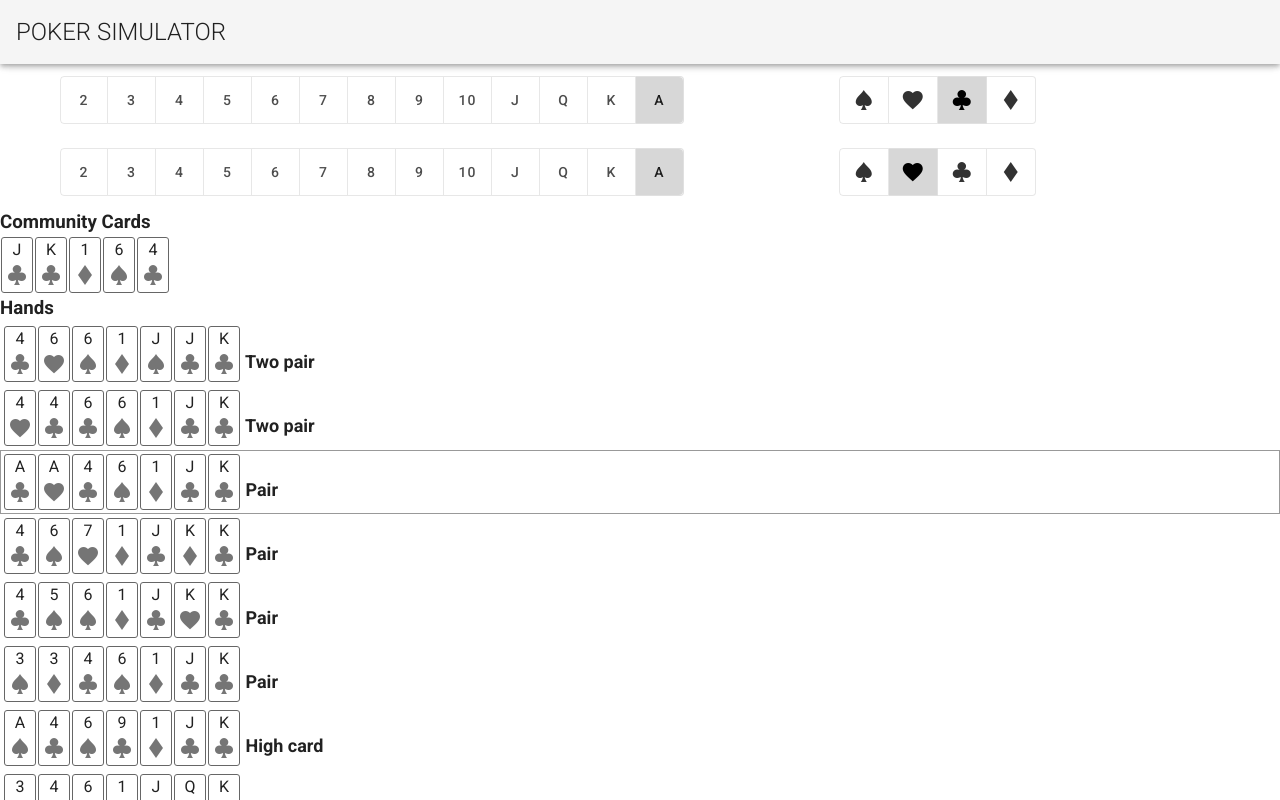
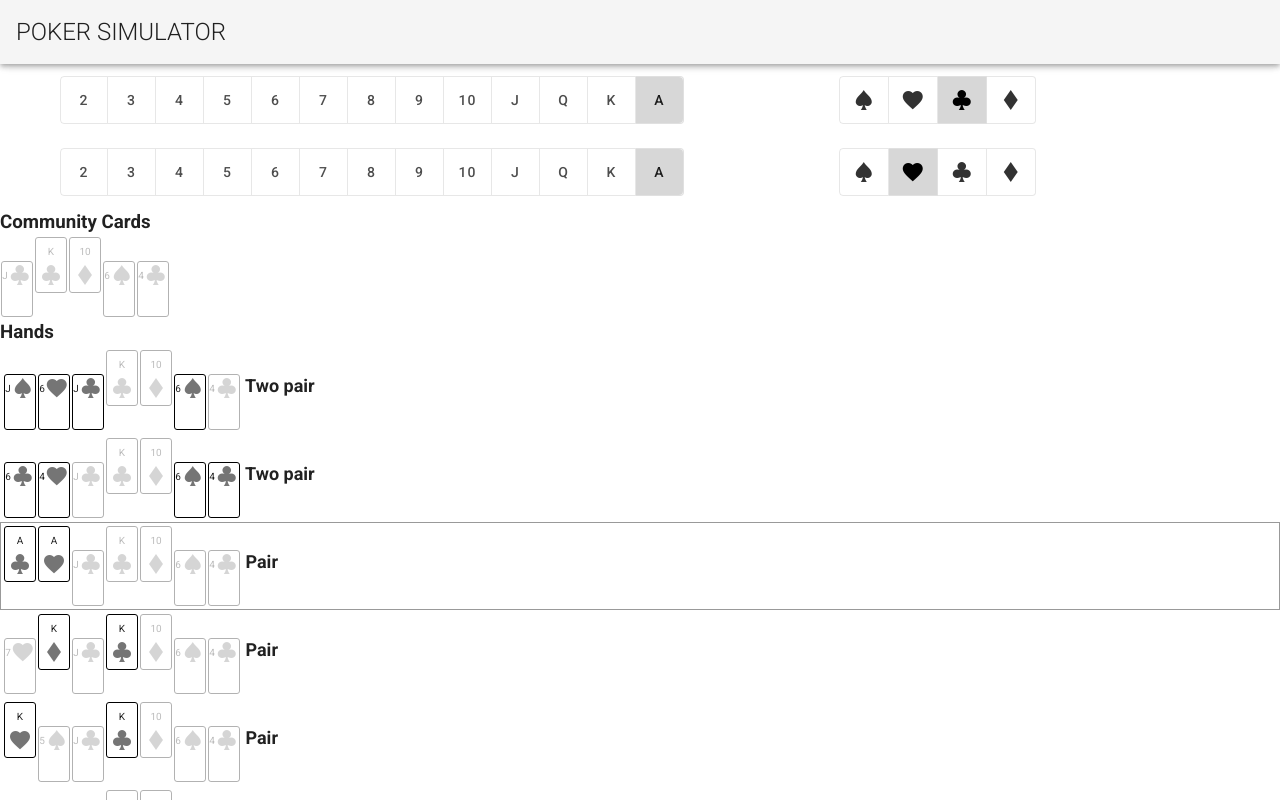
Before and after one commit to jherr/vue-poker-calculator, a Vue app: page / in a window 1280 px wide. Shown: the top 800 px of the page. Built offline with nearby package versions, Linux system fonts and the light colour scheme.

Commit message:
Woof, lots of work to figure out what cards are used in a hand

```diff
--- a/package.json
+++ b/package.json
@@ -9,7 +9,9 @@
     "test:unit": "vue-cli-service test:unit --coverage"
   },
   "dependencies": {
+    "@types/lodash": "^4.14.136",
     "core-js": "^2.6.5",
+    "lodash": "^4.17.15",
     "vue": "^2.6.10",
     "vue-class-component": "^7.0.2",
     "vue-property-decorator": "^8.1.0",
--- a/src/calculator/card.ts
+++ b/src/calculator/card.ts
@@ -52,7 +52,11 @@ Ranks.forEach((rank, i) => RankNumbers[rank.toString()] = i);
 export default class Card {
   public rankNumber: number = 0;
 
-  constructor(public suit: Suit, public rank: Rank) {
+  constructor(
+    public suit: Suit,
+    public rank: Rank,
+    public used: boolean = false,
+  ) {
     this.rankNumber = RankNumbers[rank.toString()];
   }
 
--- a/src/calculator/hand.ts
+++ b/src/calculator/hand.ts
@@ -7,85 +7,14 @@ import { sortRanks } from './utilities';
 type MatcherType = (hand: Hand) => MatchResult | undefined;
 
 export default class Hand {
-  private static royalStraightFlushMatcher = (hand: Hand) =>
-    hand.straightEnd === RankNumbers[Rank.AceHigh] && hand.suits.length === 1 ?
-      new MatchResult(Hands.RoyalStraightFlush, [hand.straightEnd]) : undefined
-
-  private static straightFlushMatcher = (hand: Hand) =>
-    hand.straightEnd > -1 && hand.suits.length === 1 ?
-      new MatchResult(Hands.StraightFlush, [hand.straightEnd]) : undefined
-
-  private static straightMatcher = (hand: Hand) =>
-    hand.straightEnd > -1 ?
-      new MatchResult(Hands.Straight, [hand.straightEnd]) : undefined
-
-  private static flushMatcher = (hand: Hand) =>
-    hand.suits.length === 1 ?
-      new MatchResult(Hands.Flush, [hand.high]) : undefined
-
-  private static fullHouseMatcher = (hand: Hand) =>
-    hand.findRankCounts(3).length === 1 && hand.findRankCounts(2).length === 1 ?
-      new MatchResult(Hands.FullHouse, [
-        hand.findRankCounts(3)[0],
-        hand.findRankCounts(2)[0],
-      ]) : undefined
-
-  private static fourOfAKindMatcher = (hand: Hand) =>
-    hand.findRankCounts(4).length === 1 ?
-      new MatchResult(Hands.FourOfAKind, [
-        hand.findRankCounts(4)[0],
-        ...sortRanks(hand.findRankCounts(1)).slice(0, 1),
-      ]) : undefined
-
-  private static threeOfAKindMatcher = (hand: Hand) =>
-    hand.findRankCounts(3).length === 1 ?
-      new MatchResult(Hands.ThreeOfAKind, [
-        hand.findRankCounts(3)[0],
-        ...sortRanks(hand.findRankCounts(1)).slice(0, 2),
-      ]) : undefined
-
-  private static twoPairMatcher = (hand: Hand) =>
-    hand.findRankCounts(2).length === 2 ?
-      new MatchResult(Hands.TwoPair, [
-        ...sortRanks(hand.findRankCounts(2)),
-        ...hand.findRankCounts(1).slice(0, 1),
-      ]) : undefined
-
-  private static pairMatcher = (hand: Hand) =>
-    hand.findRankCounts(2).length === 1 ?
-      new MatchResult(Hands.Pair, [
-        ...hand.findRankCounts(2),
-        ...sortRanks(hand.findRankCounts(1)).slice(0, 3),
-      ]) : undefined
-
-  private static highCardMatcher = (hand: Hand) =>
-    new MatchResult(Hands.HighCard, sortRanks(hand.findRankCounts(1)))
-
   public match: MatchResult = new MatchResult(Hands.HighCard, []);
 
   private high: number = -1;
   private suits: Suit[] = [];
   private straightEnd: number = -1;
-
   private rankCounts: any = {};
 
-  private matchers: MatcherType[] = [
-    Hand.royalStraightFlushMatcher,
-    Hand.straightFlushMatcher,
-    Hand.fourOfAKindMatcher,
-    Hand.fullHouseMatcher,
-    Hand.flushMatcher,
-    Hand.straightMatcher,
-    Hand.threeOfAKindMatcher,
-    Hand.twoPairMatcher,
-    Hand.pairMatcher,
-    Hand.highCardMatcher,
-  ];
-
   constructor(public cards: Card[], public playerHand: boolean = false) {
-    this.cards = this.cards
-      .sort((a, b) => a.rankNumber < b.rankNumber ? -1 : 1);
-
     this.high = this.cards[this.cards.length - 1].rankNumber;
 
     const suitsHash: any = {};
@@ -94,7 +23,10 @@ export default class Hand {
     let start = this.cards[0].rankNumber;
     let end = this.cards[0].rankNumber;
 
-    this.cards.forEach((card) => {
+    const sortedCards = this.cards
+      .slice()
+      .sort((a, b) => a.rankNumber < b.rankNumber ? -1 : 1);
+    sortedCards.forEach((card) => {
       // Calculate straight segments
       if (card.rankNumber - end > 1) {
         segments.push(new Segment(start, end));
@@ -111,7 +43,10 @@ export default class Hand {
       this.rankCounts[card.rankNumber] += 1;
 
       // Check to see how many suits are represented
-      suitsHash[card.suit.toString()] = true;
+      if (suitsHash[card.suit.toString()] === undefined) {
+        suitsHash[card.suit.toString()] = 0;
+      }
+      suitsHash[card.suit.toString()] += 1;
     });
     segments.push(new Segment(start, end));
 
@@ -134,19 +69,12 @@ export default class Hand {
     }
 
     // Complete suit assigment
-    this.suits = Object.keys(suitsHash).map((suit: string) => suit as Suit);
+    this.suits = Object.keys(suitsHash)
+      .filter((suit: string) => suitsHash[suit] > 4)
+      .map((suit: string) => suit as Suit);
 
-    // Match the hand
-    let found = false;
-    this.matchers.forEach((matcher) => {
-      if (!found) {
-        const match = matcher(this);
-        if (match) {
-          this.match = match;
-          found = true;
-        }
-      }
-    });
+    this.cards.forEach((c) => c.used = false);
+    this.findMatch();
   }
 
   public compare(otherHand: Hand): number {
@@ -197,4 +125,186 @@ export default class Hand {
     });
     return matched === 5;
   }
+
+  private findMatch() {
+    this.royalStraightFlushMatcher();
+    this.straightFlushMatcher();
+    this.fourOfAKindMatcher();
+    this.fullHouseMatcher();
+    this.flushMatcher();
+    this.straightMatcher();
+    this.threeOfAKindMatcher();
+    this.twoPairMatcher();
+    this.pairMatcher();
+    this.highCardMatcher();
+  }
+
+  /**
+   * See if all the cards in the straights also have cards that are in-suit
+   */
+  private isStraightAlsoFlush(): boolean {
+    const usedRank: any = {};
+    for (let r = this.straightEnd - 4; r < this.straightEnd; r += 1) {
+      usedRank[r] = false;
+    }
+    this.cards.forEach((card) => {
+      const adjustedNumber =
+        card.rankNumber === 0 ? RankNumbers[Rank.AceHigh] : card.rankNumber;
+      if (
+        adjustedNumber > this.straightEnd - 5 &&
+        card.suit === this.suits[0]
+      ) {
+        usedRank[adjustedNumber] = true;
+      }
+    });
+    let hasAllInSuits = true;
+    Object.keys(usedRank).forEach((rank: string) => {
+      if (usedRank[rank] === false) {
+        hasAllInSuits = false;
+      }
+    });
+    return hasAllInSuits;
+  }
+
+  private royalStraightFlushMatcher() {
+    if (this.match.hand === Hands.HighCard) {
+      if (this.straightEnd === RankNumbers[Rank.AceHigh] && this.suits.length === 1 && this.isStraightAlsoFlush()) {
+        this.match = new MatchResult(Hands.RoyalStraightFlush, [this.straightEnd]);
+        this.markStraightUsed();
+      }
+    }
+  }
+
+  private straightFlushMatcher() {
+    if (this.match.hand === Hands.HighCard) {
+      if (this.straightEnd > -1 && this.suits.length === 1 && this.isStraightAlsoFlush()) {
+        this.match = new MatchResult(Hands.StraightFlush, [this.straightEnd]);
+        this.markStraightUsed();
+      }
+    }
+  }
+
+  private straightMatcher() {
+    if (this.match.hand === Hands.HighCard) {
+      if (this.straightEnd > -1) {
+        this.match = new MatchResult(Hands.Straight, [this.straightEnd]);
+        this.markStraightUsed();
+      }
+    }
+  }
+
+  private flushMatcher() {
+    if (this.match.hand === Hands.HighCard) {
+      if (this.suits.length === 1) {
+        this.match = new MatchResult(Hands.Flush, [this.high]);
+        this.markFlush(this.suits[0]);
+      }
+    }
+  }
+
+  private fullHouseMatcher() {
+    if (this.match.hand === Hands.HighCard) {
+      if (this.findRankCounts(3).length === 1 && this.findRankCounts(2).length === 1) {
+        this.match = new MatchResult(Hands.FullHouse, [
+          this.findRankCounts(3)[0],
+          this.findRankCounts(2)[0],
+        ]);
+        this.markUsedByRankNumber(this.findRankCounts(3)[0]);
+        this.markUsedByRankNumber(this.findRankCounts(2)[0]);
+      }
+    }
+  }
+
+  private fourOfAKindMatcher() {
+    if (this.match.hand === Hands.HighCard) {
+      if (this.findRankCounts(4).length === 1) {
+        this.match = new MatchResult(Hands.FourOfAKind, [
+          this.findRankCounts(4)[0],
+          ...sortRanks(this.findRankCounts(1)).slice(0, 1),
+        ]);
+        this.markUsedByRankNumber(this.findRankCounts(4)[0]);
+      }
+    }
+  }
+
+  private threeOfAKindMatcher() {
+    if (this.match.hand === Hands.HighCard) {
+      if (this.findRankCounts(3).length === 1) {
+        this.match = new MatchResult(Hands.ThreeOfAKind, [
+          this.findRankCounts(3)[0],
+          ...sortRanks(this.findRankCounts(1)).slice(0, 2),
+        ]);
+        this.markUsedByRankNumber(this.findRankCounts(3)[0]);
+      }
+    }
+  }
+
+  private twoPairMatcher() {
+    if (this.match.hand === Hands.HighCard) {
+      if (this.findRankCounts(2).length === 2) {
+        this.match = new MatchResult(Hands.TwoPair, [
+          ...sortRanks(this.findRankCounts(2)),
+          ...this.findRankCounts(1).slice(0, 1),
+        ]);
+        this.markUsedByRankNumber(this.findRankCounts(2)[0]);
+        this.markUsedByRankNumber(this.findRankCounts(2)[1]);
+      }
+    }
+  }
+
+  private pairMatcher() {
+    if (this.match.hand === Hands.HighCard) {
+      if (this.findRankCounts(2).length === 1) {
+        this.match = new MatchResult(Hands.Pair, [
+          ...this.findRankCounts(2),
+          ...sortRanks(this.findRankCounts(1)).slice(0, 3),
+        ]);
+        this.markUsedByRankNumber(this.findRankCounts(2)[0]);
+      }
+    }
+  }
+
+  private highCardMatcher() {
+    if (this.match.hand === Hands.HighCard) {
+      this.match = new MatchResult(Hands.HighCard, sortRanks(this.findRankCounts(1)));
+      this.markUsedByRankNumber(this.findRankCounts(1)[0]);
+    }
+  }
+
+  private markFlush(suit: Suit) {
+    let count = 0;
+    const sortedCards = this.cards
+      .slice()
+      .sort((a, b) => a.rankNumber < b.rankNumber ? 1 : -1);
+    sortedCards.forEach((card) => {
+      if (card.suit === suit && count < 5) {
+        card.used = true;
+        count += 1;
+      }
+    });
+  }
+
+  private markStraightUsed() {
+    const usedRank: any = {};
+    this.cards.forEach((card) => {
+      const adjustedNumber =
+        card.rankNumber === 0 ? RankNumbers[Rank.AceHigh] : card.rankNumber;
+      if (
+        adjustedNumber >= (this.straightEnd - 4) &&
+        adjustedNumber <= this.straightEnd &&
+        !usedRank[adjustedNumber]
+      ) {
+        card.used = true;
+        usedRank[adjustedNumber] = true;
+      }
+    });
+  }
+
+  private markUsedByRankNumber(rank: number) {
+    this.cards.forEach((card) => {
+      if (card.rankNumber === rank) {
+        card.used = true;
+      }
+    });
+  }
 }
--- a/src/components/CurrentTable.vue
+++ b/src/components/CurrentTable.vue
@@ -21,8 +21,8 @@
 import Vue from 'vue';
 import Hand from '@/calculator/hand';
 import Card from '@/calculator/card';
-import SmallCard from '@/components/SmallCard';
-import HandRow from '@/components/HandRow';
+import SmallCard from '@/components/SmallCard.vue';
+import HandRow from '@/components/HandRow.vue';
 
 export default Vue.extend({
   name: 'CurrentTable',
--- a/src/components/HandRow.vue
+++ b/src/components/HandRow.vue
@@ -16,7 +16,7 @@
 <script lang="ts">
 import Vue from 'vue';
 import Card from '@/calculator/card';
-import SmallCard from '@/components/SmallCard';
+import SmallCard from '@/components/SmallCard.vue';
 
 export default Vue.extend({
   props: ['hand'],
--- a/src/components/SmallCard.vue
+++ b/src/components/SmallCard.vue
@@ -1,6 +1,6 @@
 <template>
-  <div class="card">
-    {{card.rank.toString().slice(0,1)}}
+  <div :class="`card ${card.used ? 'used' : ''}`">
+    <span class="rank">{{RankMap[card.rank]}}</span>
     <v-icon>
       {{SuitMap[card.suit]}}
     </v-icon>
@@ -9,7 +9,7 @@
 
 <script lang="ts">
 import Vue from 'vue';
-import { Suit } from '@/calculator/card';
+import { Suit, Rank } from '@/calculator/card';
 
 const SuitMap: any = {
   [Suit.Hearts]: 'mdi-cards-heart',
@@ -17,24 +17,49 @@ const SuitMap: any = {
   [Suit.Clubs]: 'mdi-cards-club',
   [Suit.Diamonds]: 'mdi-cards-diamond',
 };
+const RankMap: any = {
+  [Rank.Ace]: 'A',
+  [Rank.AceHigh]: 'A',
+  [Rank.King]: 'K',
+  [Rank.Queen]: 'Q',
+  [Rank.Jack]: 'J',
+  [Rank.Ten]: '10',
+  [Rank.Nine]: '9',
+  [Rank.Eight]: '8',
+  [Rank.Seven]: '7',
+  [Rank.Six]: '6',
+  [Rank.Five]: '5',
+  [Rank.Four]: '4',
+  [Rank.Three]: '3',
+  [Rank.Two]: '2',
+};
 
 export default Vue.extend({
   name: 'SmallCard',
   props: ['card'],
   data: () => ({
     SuitMap,
+    RankMap,
   }),
 });
 </script>
 
 <style scoped>
+.rank {
+  font-size: x-small;
+}
 .card {
   width: 2em;
   height: 3.5em;
-  border: 1.5px solid #666;
+  border: 1.5px solid black;
   border-radius: 3px;
   margin: 1px;
   display: inline-block;
   text-align: center;
+  opacity: 0.3;
+}
+
+.used {
+  opacity: 1;
 }
 </style>
```
Also changed, not shown: src/calculator/table.ts (+5 -4 lines), 2 other files (tests, documents, lock files or other folders).
